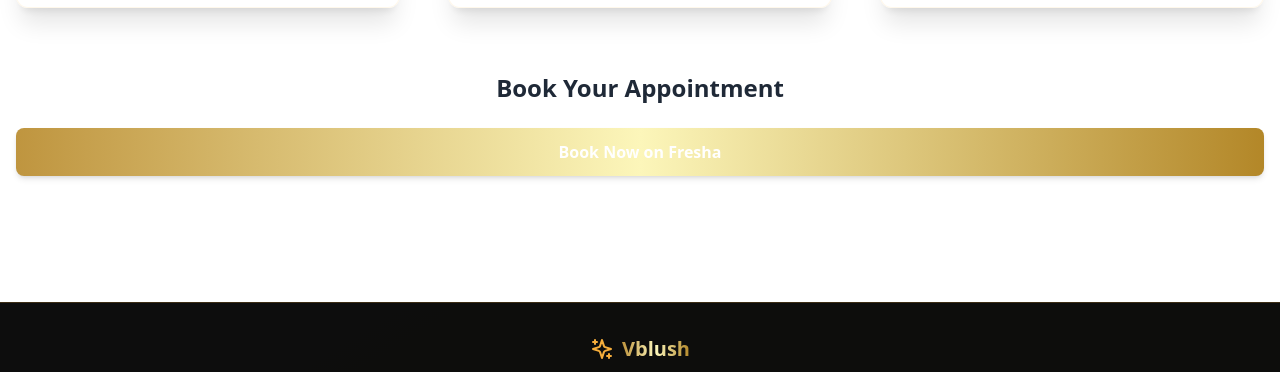
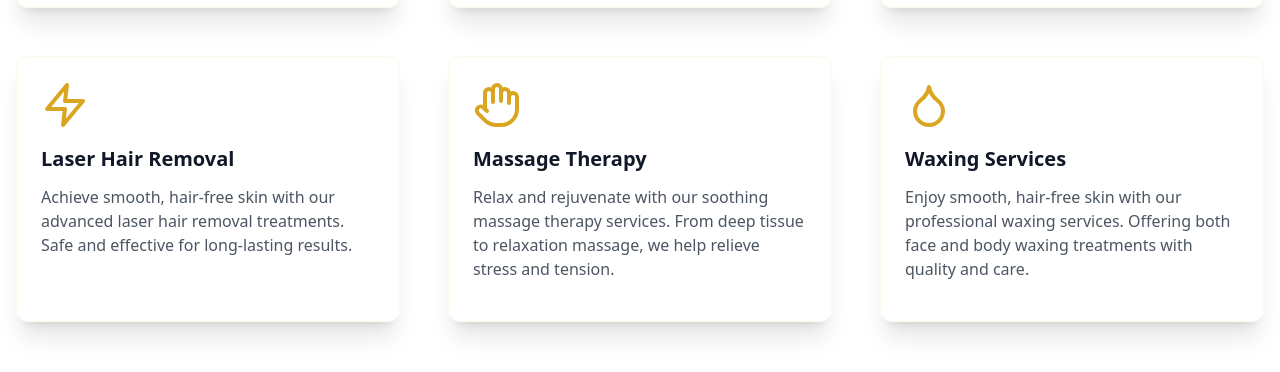
Before and after one commit to Developer353/Developer353.github.io, a React (Vite) app: page /services in a window 1280 px wide. Shown: the part 563-935 px from the top of the page. Built offline with nearby package versions, Linux system fonts and the light colour scheme; no server answers.

Commit message:
Update Services.tsx

```diff
--- a/src/pages/Services.tsx
+++ b/src/pages/Services.tsx
@@ -1,5 +1,5 @@
 import { motion } from 'framer-motion';
-import { Scissors, Sparkles, Heart } from 'lucide-react'; // Added 'Heart' icon for aesthetics
+import { Scissors, Sparkles, Heart, Zap, Hand, Droplet } from 'lucide-react'; // Replaced Spray with Droplet
 
 const services = [
   {
@@ -16,6 +16,21 @@ const services = [
     icon: Scissors,
     title: 'Hair Styling & Treatments',
     description: 'Complete hair care services including cutting, styling, coloring, and specialized treatments for damaged hair.'
+  },
+  {
+    icon: Zap, // Icon for Laser Hair Removal
+    title: 'Laser Hair Removal',
+    description: 'Achieve smooth, hair-free skin with our advanced laser hair removal treatments. Safe and effective for long-lasting results.'
+  },
+  {
+    icon: Hand, // Icon for Massage
+    title: 'Massage Therapy',
+    description: 'Relax and rejuvenate with our soothing massage therapy services. From deep tissue to relaxation massage, we help relieve stress and tension.'
+  },
+  {
+    icon: Droplet, // Icon for Waxing Services (replacing 'Spray' with 'Droplet')
+    title: 'Waxing Services',
+    description: 'Enjoy smooth, hair-free skin with our professional waxing services. Offering both face and body waxing treatments with quality and care.'
   }
 ];
 
```
